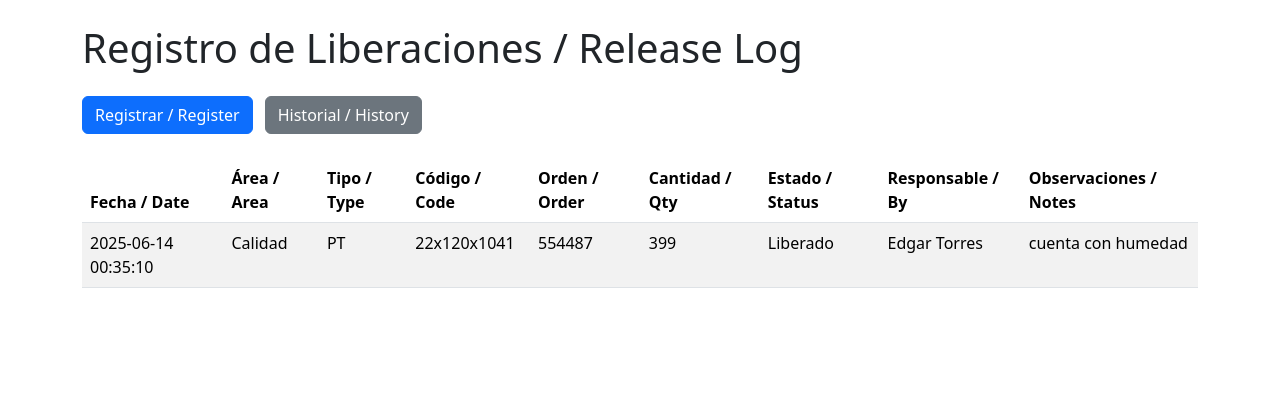
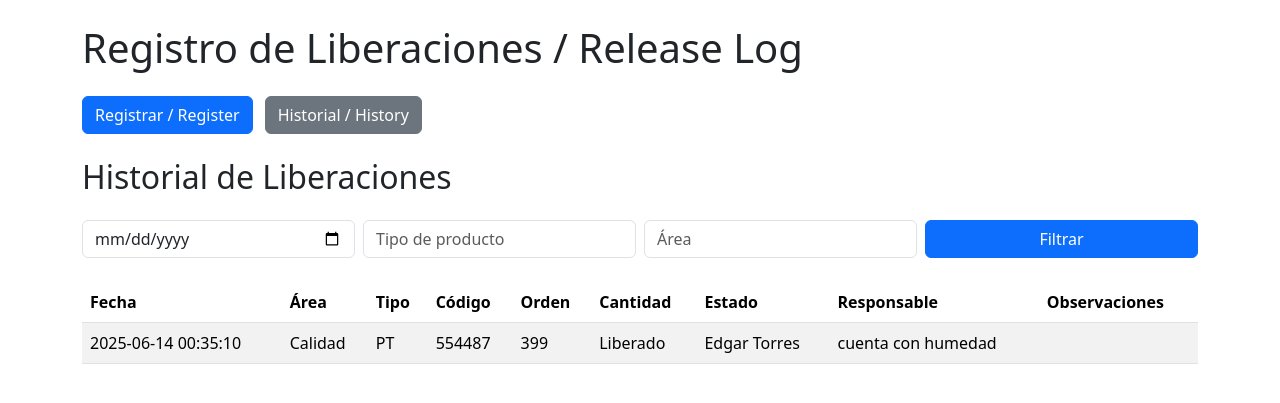
Before and after one commit to 3dg4r-thor/liberaciones_app, a Flask app: page /historial in a window 1280 px wide. Shown: the top 403 px of the page. Run offline with Flask 3, Linux system fonts and the light colour scheme; data comes from the database, SQL or seed files in the repository.

Commit message:
feat: agregado formulario de filtros al historial

```diff
--- a/app.py
+++ b/app.py
@@ -59,13 +59,33 @@ def registro():
 
     return render_template('registro.html')
 
-@app.route('/historial')
+@app.route('/historial', methods=['GET'])
 def historial():
     conn = sqlite3.connect('liberaciones.db')
     cursor = conn.cursor()
-    cursor.execute('SELECT * FROM liberaciones ORDER BY fecha DESC')
+
+    # Obtener los filtros del formulario
+    fecha = request.args.get('fecha')
+    tipo = request.args.get('tipo')
+    area = request.args.get('area')
+
+    query = "SELECT * FROM liberaciones WHERE 1=1"
+    params = []
+
+    if fecha:
+        query += " AND date(fecha) = ?"
+        params.append(fecha)
+    if tipo:
+        query += " AND tipo = ?"
+        params.append(tipo)
+    if area:
+        query += " AND area = ?"
+        params.append(area)
+
+    cursor.execute(query, params)
     datos = cursor.fetchall()
     conn.close()
+
     return render_template('historial.html', datos=datos)
 
 if __name__ == '__main__':
--- a/templates/historial.html
+++ b/templates/historial.html
@@ -1,17 +1,39 @@
 {% extends 'base.html' %}
 {% block content %}
+
+<h2 class="mb-4">Historial de Liberaciones</h2>
+
+<!-- FORMULARIO DE FILTROS -->
+<form method="GET" class="mb-4">
+    <div class="row g-2">
+        <div class="col-md-3">
+            <input type="date" name="fecha" class="form-control" placeholder="Fecha" value="{{ request.args.get('fecha', '') }}">
+        </div>
+        <div class="col-md-3">
+            <input type="text" name="tipo" class="form-control" placeholder="Tipo de producto" value="{{ request.args.get('tipo', '') }}">
+        </div>
+        <div class="col-md-3">
+            <input type="text" name="area" class="form-control" placeholder="Área" value="{{ request.args.get('area', '') }}">
+        </div>
+        <div class="col-md-3">
+            <button type="submit" class="btn btn-primary w-100">Filtrar</button>
+        </div>
+    </div>
+</form>
+
+<!-- TABLA DE RESULTADOS -->
 <table class="table table-striped">
     <thead>
         <tr>
-            <th>Fecha / Date</th>
-            <th>Área / Area</th>
-            <th>Tipo / Type</th>
-            <th>Código / Code</th>
-            <th>Orden / Order</th>
-            <th>Cantidad / Qty</th>
-            <th>Estado / Status</th>
-            <th>Responsable / By</th>
-            <th>Observaciones / Notes</th>
+            <th>Fecha</th>
+            <th>Área</th>
+            <th>Tipo</th>
+            <th>Código</th>
+            <th>Orden</th>
+            <th>Cantidad</th>
+            <th>Estado</th>
+            <th>Responsable</th>
+            <th>Observaciones</th>
         </tr>
     </thead>
     <tbody>
@@ -20,14 +42,15 @@
             <td>{{ row[1] }}</td>
             <td>{{ row[2] }}</td>
             <td>{{ row[3] }}</td>
-            <td>{{ row[4] }}</td>
             <td>{{ row[5] }}</td>
             <td>{{ row[6] }}</td>
             <td>{{ row[7] }}</td>
             <td>{{ row[8] }}</td>
             <td>{{ row[9] }}</td>
+            <td>{{ row[10] }}</td>
         </tr>
         {% endfor %}
     </tbody>
 </table>
+
 {% endblock %}
```
